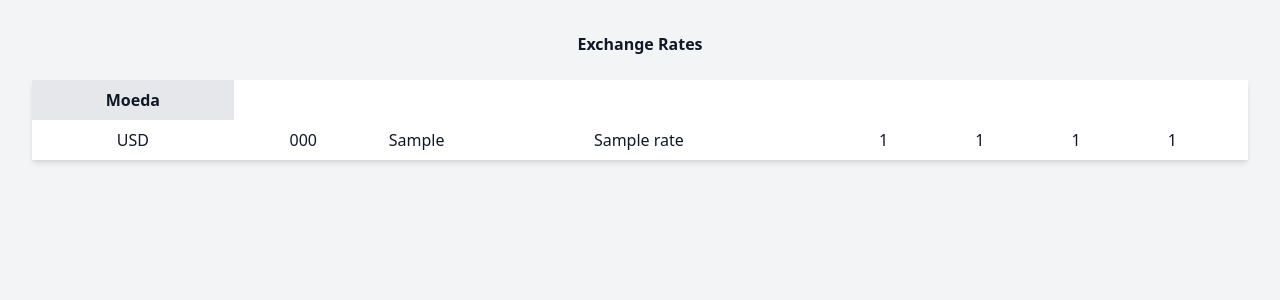
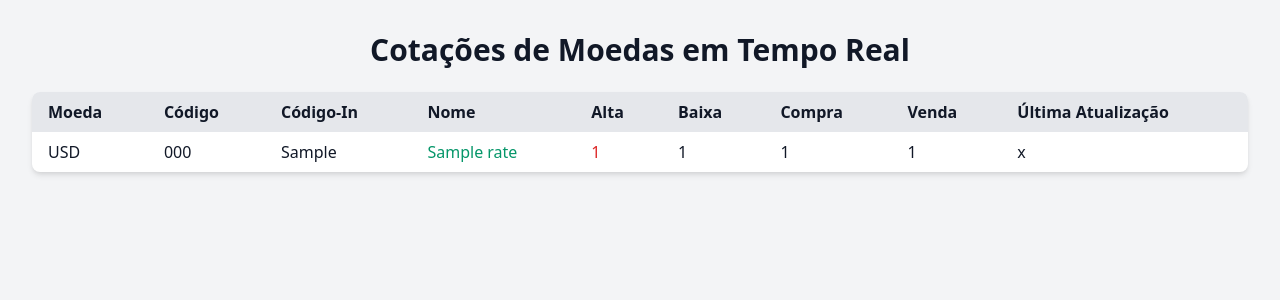
Before and after one commit to Prog-LucasAlves/ENG_Rates-API, a Flask app: page / in a window 1280 px wide. Shown: the top 300 px of the page. Run offline with Flask 3, Linux system fonts and the light colour scheme; tables that the repository leaves empty hold one stand-in row (values such as "Sample post").

Commit message:
up f templates

```diff
--- a/templates/index.html
+++ b/templates/index.html
@@ -3,26 +3,36 @@
 <head>
     <meta charset="UTF-8">
     <meta name="viewport" content="width=device-width, initial-scale=1.0">
-    <title>Exchange Rates</title>
+    <title>Cotações de Moedas</title>
     <link rel="stylesheet" href="https://cdnjs.cloudflare.com/ajax/libs/tailwindcss/2.2.19/tailwind.min.css">
 </head>
 <body class="bg-gray-100 text-gray-900">
     <div class="container mx-auto p-8">
-        <h1 class="text=3x1 font-bold mb-6 text-center">Exchange Rates</h1>
-        <table class="min-w-full bg-white shadow-md rounded-ld">
-            <thead>
-                <tr class="bg-gray-200">
-                    <th class="py-2 px-4">Moeda</th>
+        <h1 class="text-3xl font-bold mb-6 text-center">Cotações de Moedas em Tempo Real</h1>
+        <table class="min-w-full bg-white shadow-md rounded-lg overflow-hidden">
+            <thead class="bg-gray-200">
+                <tr>
+                    <th class="py-2 px-4 text-left">Moeda</th>
+                    <th class="py-2 px-4 text-left">Código</th>
+                    <th class="py-2 px-4 text-left">Código-In</th>
+                    <th class="py-2 px-4 text-left">Nome</th>
+                    <th class="py-2 px-4 text-left">Alta</th>
+                    <th class="py-2 px-4 text-left">Baixa</th>
+                    <th class="py-2 px-4 text-left">Compra</th>
+                    <th class="py-2 px-4 text-left">Venda</th>
+                    <th class="py-2 px-4 text-left">Última Atualização</th>
                 </tr>
             </thead>
-            <tbody id="exchangeRatesBody">
+            <tbody id="exchangeRatesBody" class="divide-y divide-gray-300">
                 <!-- Dados serão inseridos aqui -->
             </tbody>
         </table>
     </div>
+
     <script>
         async function fetchExchangeRates() {
-            const response = await fetch('/exchange_rates');
+            try {
+                const response = await fetch("/exchange_rates");
                 const data = await response.json();
                 const tbody = document.getElementById('exchangeRatesBody');
                 tbody.innerHTML = '';
@@ -30,20 +40,25 @@
                 data.forEach(row => {
                     const tr = document.createElement('tr');
                     tr.innerHTML = `
-                    <td class="py-2 px-4 text-center">${row[1]}</td>
-                    <td class="py-2 px-4 text-center">${row[2]}</td>
-                    <td class="py-2 px-4">${row[3]}</td>
-                    <td class="py-2 px-4" text=green-600>${row[4]}</td>
-                    <td class="py-2 px-4" text=red-600>${row[5]}</td>
-                    <td class="py-2 px-4">${row[6]}</td>
-                    <td class="py-2 px-4">${row[7]}</td>
-                    <td class="py-2 px-4">${row[8]}</td>
+                        <td class='py-2 px-4'>${row[1]}</td>
+                        <td class='py-2 px-4'>${row[2]}</td>
+                        <td class='py-2 px-4'>${row[3]}</td>
+                        <td class='py-2 px-4 text-green-600'>${row[4]}</td>
+                        <td class='py-2 px-4 text-red-600'>${row[5]}</td>
+                        <td class='py-2 px-4'>${row[6]}</td>
+                        <td class='py-2 px-4'>${row[7]}</td>
+                        <td class='py-2 px-4'>${row[8]}</td>
+                        <td class='py-2 px-4'>${row[9]}</td>
                     `;
                     tbody.appendChild(tr);
                 });
+            } catch (error) {
+                console.error('Erro ao buscar os dados:', error);
+            }
         }
 
         fetchExchangeRates();
+        setInterval(fetchExchangeRates, 30000); // Atualiza a cada 30 segundos
     </script>
 </body>
 </html>
```
Lines whose indentation alone changed are shown as unchanged.
